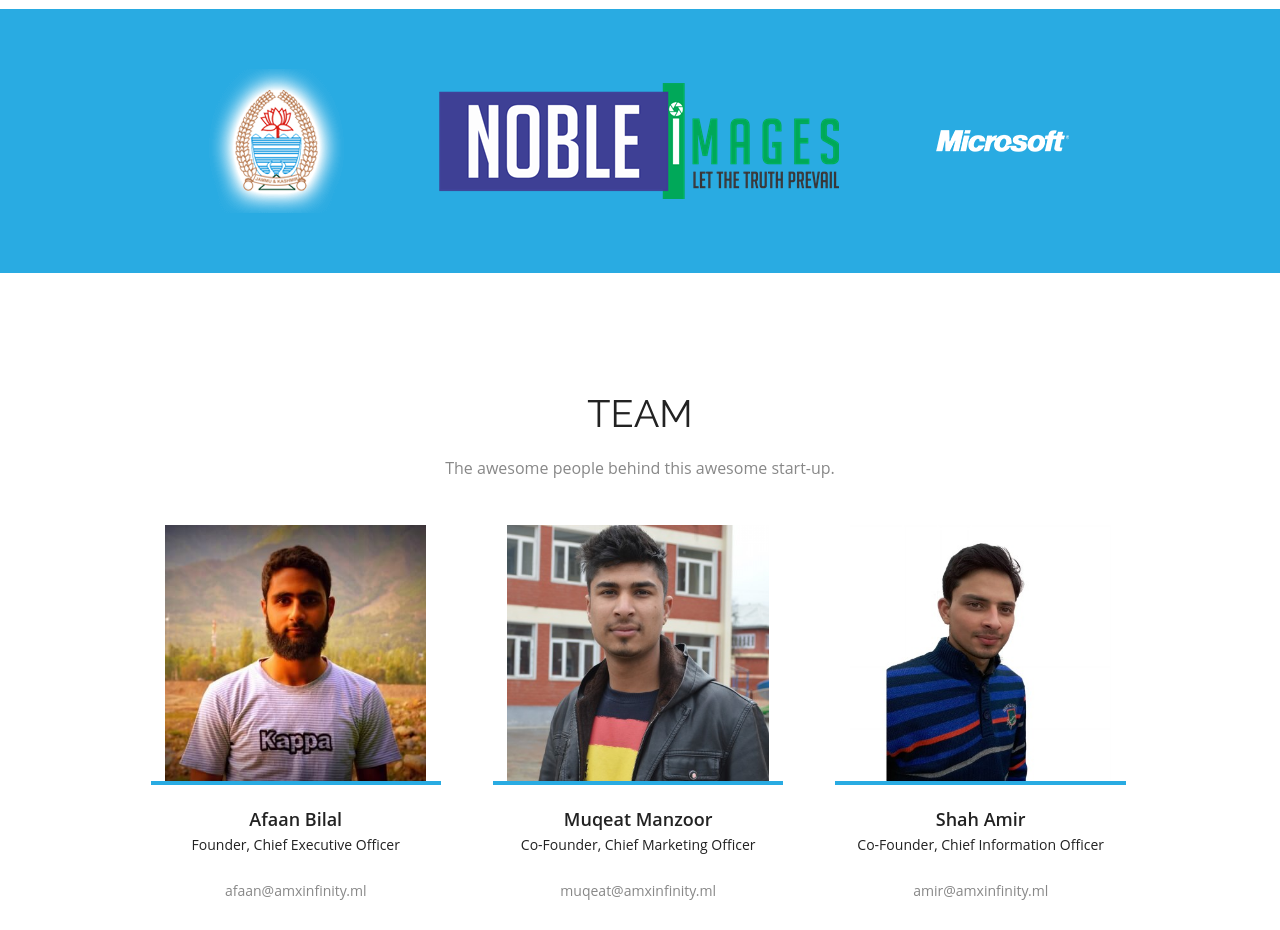
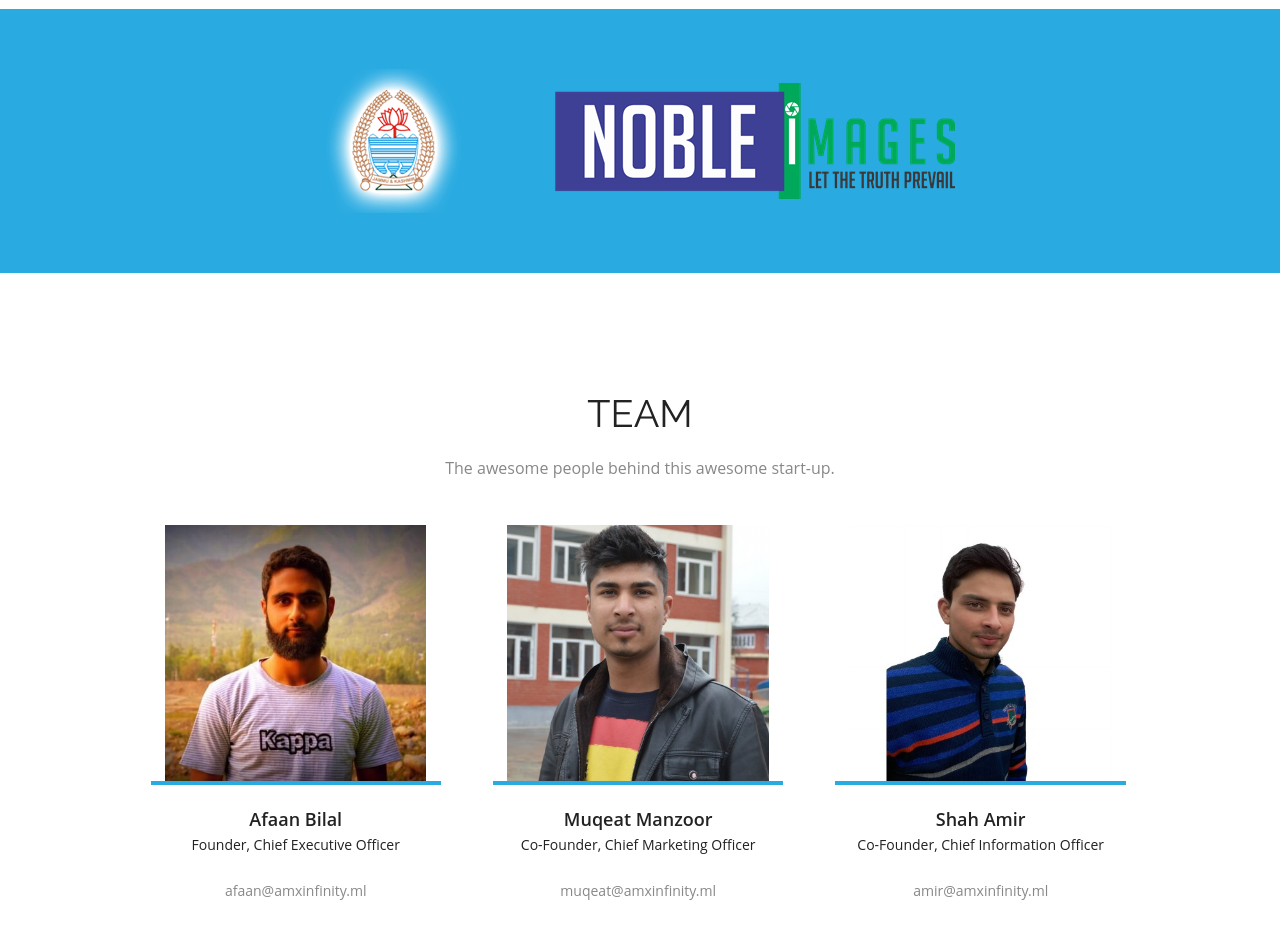
Before and after one commit to AMX-Infinity/amx-infinity.github.io, a plain HTML site: page index.html in a window 1280 px wide. Shown: the part 3540-4470 px from the top of the page. Drawn offline with Linux system fonts and the light colour scheme.

```diff
--- a/index.html
+++ b/index.html
@@ -339,7 +339,6 @@
     <ul class="fadeInRight animated wow">
       <li><a href="https://baramulla.nic.in" target="_blank"><img src="img/clients/jkgovt.png" alt="JK Government"></a></li>
       <li><a href="http://www.nobleimages.in" target="_blank"><img src="img/clients/NobleImages.png" alt="Noble Images"></a></li>
-      <li><a href="javascript:void(0)"><img src="img/client_logo5.png" alt=""></a></li>
     </ul>
   </div>
 </div>
```
Also changed, not shown: img/client_logo1.png (deleted), img/client_logo2.png (deleted), img/client_logo3.png (deleted), img/client_logo4.png (deleted), img/client_logo5.png (deleted), img/team_pic1.jpg (deleted), img/team_pic2.jpg (deleted), img/team_pic3.jpg (deleted).
